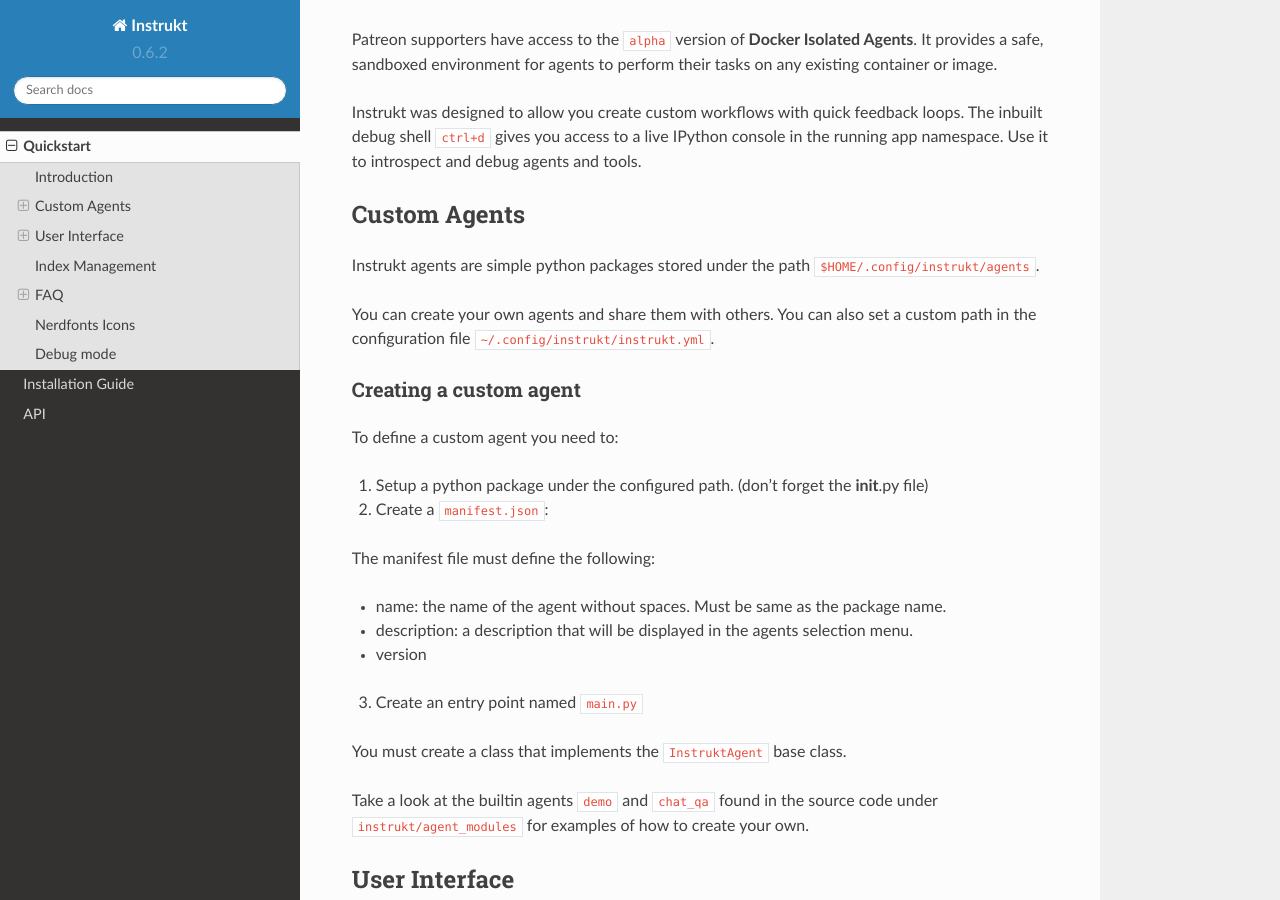
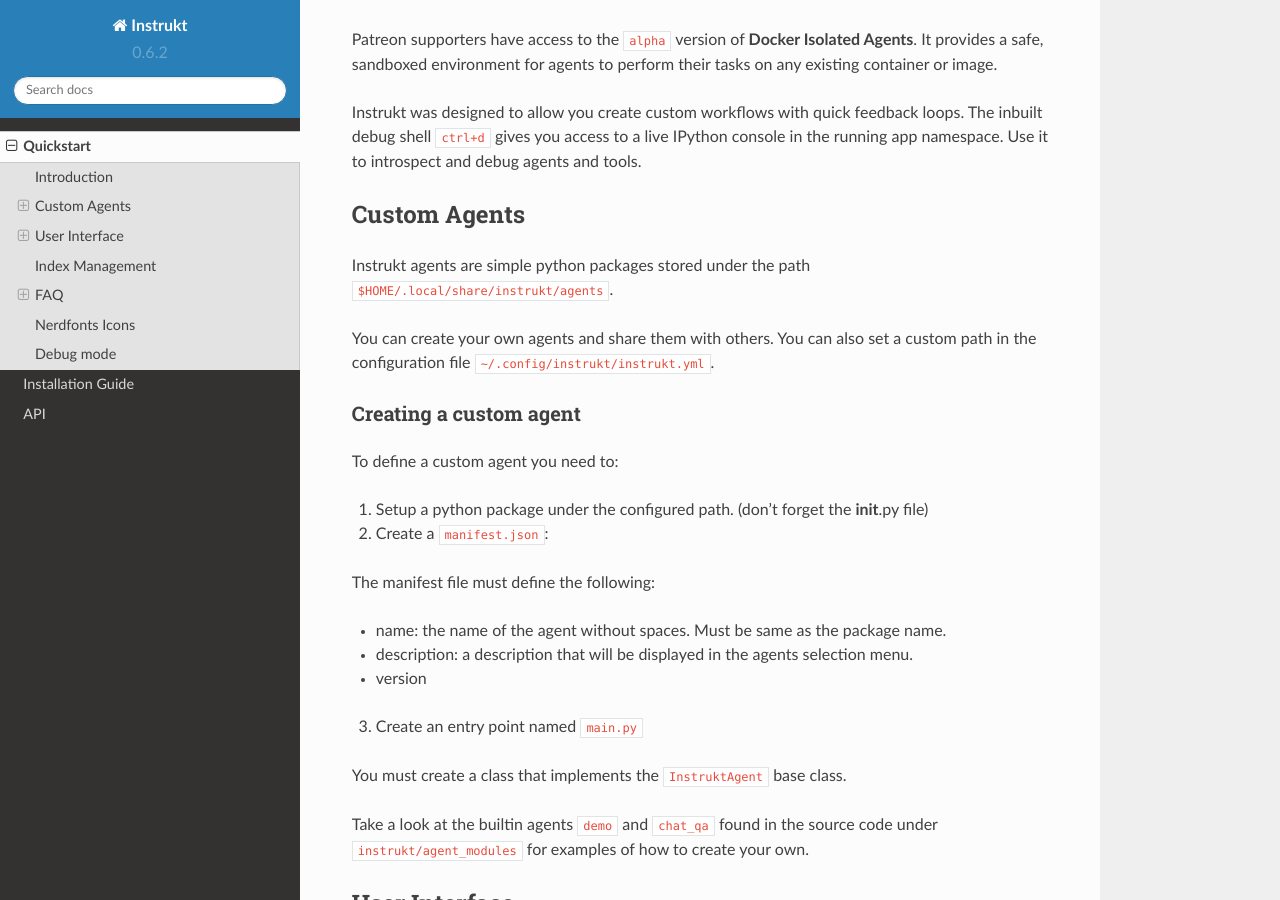
Before and after one commit to blob42/Instrukt, a Sphinx documentation site: the page built from docs/source/quickstart.md, in a window 1280 px wide and 900 px high, scrolled down 404 px. Built offline with Sphinx 7.4.7 and the Read the Docs theme 2.0.0, drawn with Linux system fonts in a browser that asks for light colours.

Commit message:
fix docs

```diff
--- a/docs/source/quickstart.md
+++ b/docs/source/quickstart.md
@@ -21,7 +21,7 @@ running app namespace. Use it to introspect and debug agents and tools.
 
 ## Custom Agents
 
-Instrukt agents are simple python packages stored under the path `$HOME/.config/instrukt/agents`.
+Instrukt agents are simple python packages stored under the path `$HOME/.local/share/instrukt/agents`.
 
 You can create your own agents and share them with others. You can also set a custom path in the configuration file `~/.config/instrukt/instrukt.yml`.
 
```
